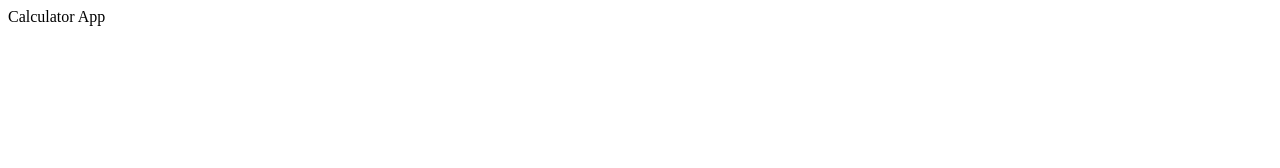
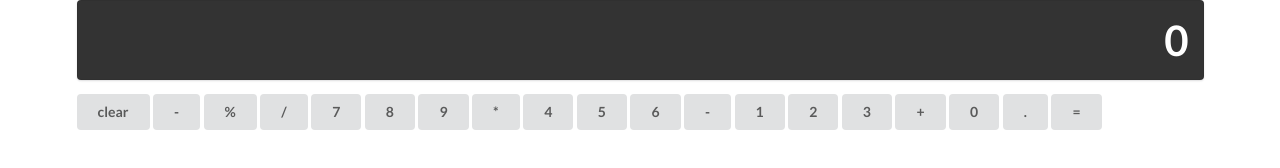
Before and after one commit to anayafj/calculator-app, a React app: page / in a window 1280 px wide. Built offline with nearby package versions, Linux system fonts and the light colour scheme.

Commit message:
need to connect button click to parent

```diff
--- a/public/index.html
+++ b/public/index.html
@@ -5,8 +5,10 @@
     <link rel="icon" href="%PUBLIC_URL%/favicon.ico" />
     <meta name="viewport" content="width=device-width, initial-scale=1" />
     <meta name="theme-color" content="#000000" />
+    <link rel="stylesheet" href="https://cdnjs.cloudflare.com/ajax/libs/semantic-ui/2.4.1/semantic.min.css"/>
+
     <meta
-      name="description"
+      name="Calculator Created with React"
       content="Web site created using create-react-app"
     />
     <link rel="apple-touch-icon" href="%PUBLIC_URL%/logo192.png" />
@@ -24,7 +26,7 @@
       work correctly both with client-side routing and a non-root public URL.
       Learn how to configure a non-root public URL by running `npm run build`.
     -->
-    <title>React App</title>
+    <title>Calculator</title>
   </head>
   <body>
     <noscript>You need to enable JavaScript to run this app.</noscript>
--- a/src/components/App.js
+++ b/src/components/App.js
@@ -1,8 +1,30 @@
 import React, { Component } from 'react';
 
+import NumberDisplay from './NumberDisplay';
+import NumberPad from './NumberPad';
+
 class App extends Component {
+	state = {
+		numbers: [],
+		opertaters: [],
+		number: 0,
+	};
+
+	onButtonPressed = (selection) => {
+		console.log('Number selected', selection);
+	};
+
+	onCalculation = (num) => {
+		console.log('Equation Solved', num);
+	};
+
 	render() {
-		return <div>Calculator App</div>;
+		return (
+			<div className="ui container">
+				<NumberDisplay displayNumber={this.state.number} />
+				<NumberPad />
+			</div>
+		);
 	}
 }
 
--- /dev/null
+++ b/src/components/NumberButton.css
@@ -0,0 +1,4 @@
+.pad-button {
+	display: flex;
+	flex-grow: 4;
+}
--- /dev/null
+++ b/src/components/NumberButton.js
@@ -0,0 +1,24 @@
+import './NumberButton.css';
+import React, { Component } from 'react';
+
+class NumberButton extends Component {
+	buttonClicked = (e) => {
+		e.preventDefault();
+		// console.log('Button clicked now', e.target.id);
+		this.props.onButtonPress(e.target.id);
+	};
+
+	render() {
+		const { name, onButtonPress } = this.props;
+
+		return (
+			<div className="pad-button">
+				<button className="ui button" id={name} onClick={this.buttonClicked}>
+					{name}
+				</button>
+			</div>
+		);
+	}
+}
+
+export default NumberButton;
--- /dev/null
+++ b/src/components/NumberDisplay.css
@@ -0,0 +1,14 @@
+.number-display {
+	display: flex;
+	flex-direction: row-reverse;
+	min-height: 80px;
+	background-color: #333 !important;
+}
+
+.number {
+	display: flex;
+	align-items: center;
+	font-size: 3em;
+	font-weight: bolder;
+	color: white;
+}
--- /dev/null
+++ b/src/components/NumberDisplay.js
@@ -0,0 +1,16 @@
+import './NumberDisplay.css';
+import React, { Component } from 'react';
+
+class NumberDisplay extends Component {
+	state = { number: 0 };
+	render() {
+		const displayNumber = this.props.displayNumber;
+		return (
+			<div className="number-display ui segment">
+				<div className="number">{displayNumber}</div>
+			</div>
+		);
+	}
+}
+
+export default NumberDisplay;
--- /dev/null
+++ b/src/components/NumberPad.css
@@ -0,0 +1,9 @@
+.number-pad {
+	display: flex;
+	flex-wrap: wrap;
+	overflow: hidden;
+}
+
+.row {
+	display: flex;
+}
--- /dev/null
+++ b/src/components/NumberPad.js
@@ -0,0 +1,54 @@
+import './NumberPad.css';
+import React, { Component } from 'react';
+
+import NumberButton from './NumberButton';
+
+class NumberPad extends Component {
+	onButtonPress = (e) => {
+		console.log('Button Pressed');
+	};
+
+	render() {
+		const padNumbers = [0, 1, 2, 3, 4, 5, 6, 7, 8, 9];
+		const padOperators = ['clear', '-', '%', '/', '*', '-', '+', '.', '='];
+
+		return (
+			<div className="number-pad">
+				<div className="row">
+					<NumberButton
+						name={padOperators[0]}
+						onButtonPress={this.onButtonPress}
+					/>
+					<NumberButton name={padOperators[1]} />
+					<NumberButton name={padOperators[2]} />
+					<NumberButton name={padOperators[3]} />
+				</div>
+				<div className="row">
+					<NumberButton name={padNumbers[7]} />
+					<NumberButton name={padNumbers[8]} />
+					<NumberButton name={padNumbers[9]} />
+					<NumberButton name={padOperators[4]} />
+				</div>
+				<div className="row">
+					<NumberButton name={padNumbers[4]} />
+					<NumberButton name={padNumbers[5]} />
+					<NumberButton name={padNumbers[6]} />
+					<NumberButton name={padOperators[5]} />
+				</div>
+				<div className="row">
+					<NumberButton name={padNumbers[1]} />
+					<NumberButton name={padNumbers[2]} />
+					<NumberButton name={padNumbers[3]} />
+					<NumberButton name={padOperators[6]} />
+				</div>
+				<div className="row">
+					<NumberButton name={padNumbers[0]} />
+					<NumberButton name={padOperators[7]} />
+					<NumberButton name={padOperators[8]} />
+				</div>
+			</div>
+		);
+	}
+}
+
+export default NumberPad;
```
